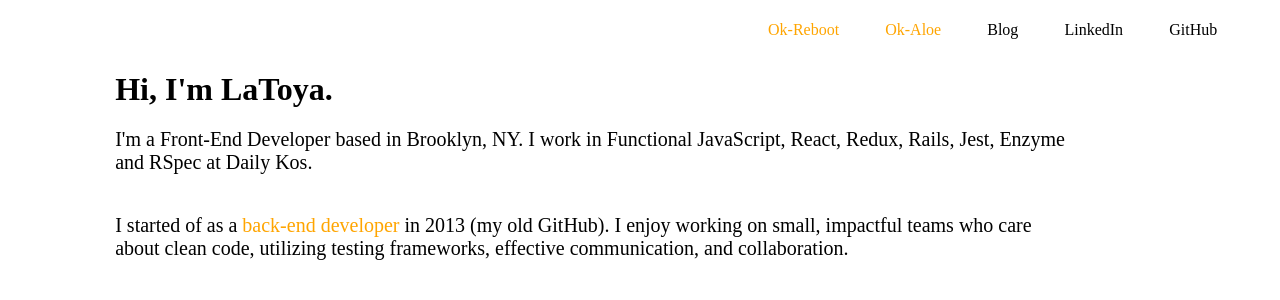
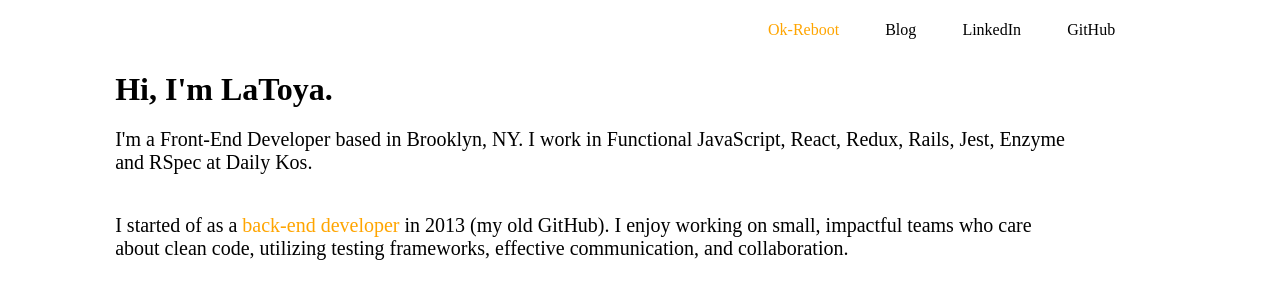
Before and after one commit to latoyaallen/latoya-allen.com, a React (Create React App) app: page / in a window 1280 px wide. Shown: the top 300 px of the page. Built offline with nearby package versions, Linux system fonts and the light colour scheme.

Commit message:
Remove ok-aloe from header

```diff
--- a/src/components/Header.js
+++ b/src/components/Header.js
@@ -3,7 +3,6 @@ import { StyleSheet, css } from 'aphrodite';
 import LinkedIn from './LinkedIn';
 import GitHub from './GitHub';
 import OkReboot from './OkReboot';
-import OkAloe from './OkAloe';
 import Blog from './Blog';
 
 import {
@@ -38,7 +37,6 @@ const styles = StyleSheet.create({
 const Header = (props) => (
   <div className={css(styles.navContainer)}>
     <p className={css(styles.headerItem)}>{<OkReboot/>}</p>
-    <p className={css(styles.headerItem)}>{<OkAloe/>}</p>
     <p className={css(styles.headerItem)}>{<Blog/>}</p>
     <p className={css(styles.headerItem)}>{<LinkedIn/>}</p>
     <p className={css(styles.headerItem)}>{<GitHub/>}</p>
```
